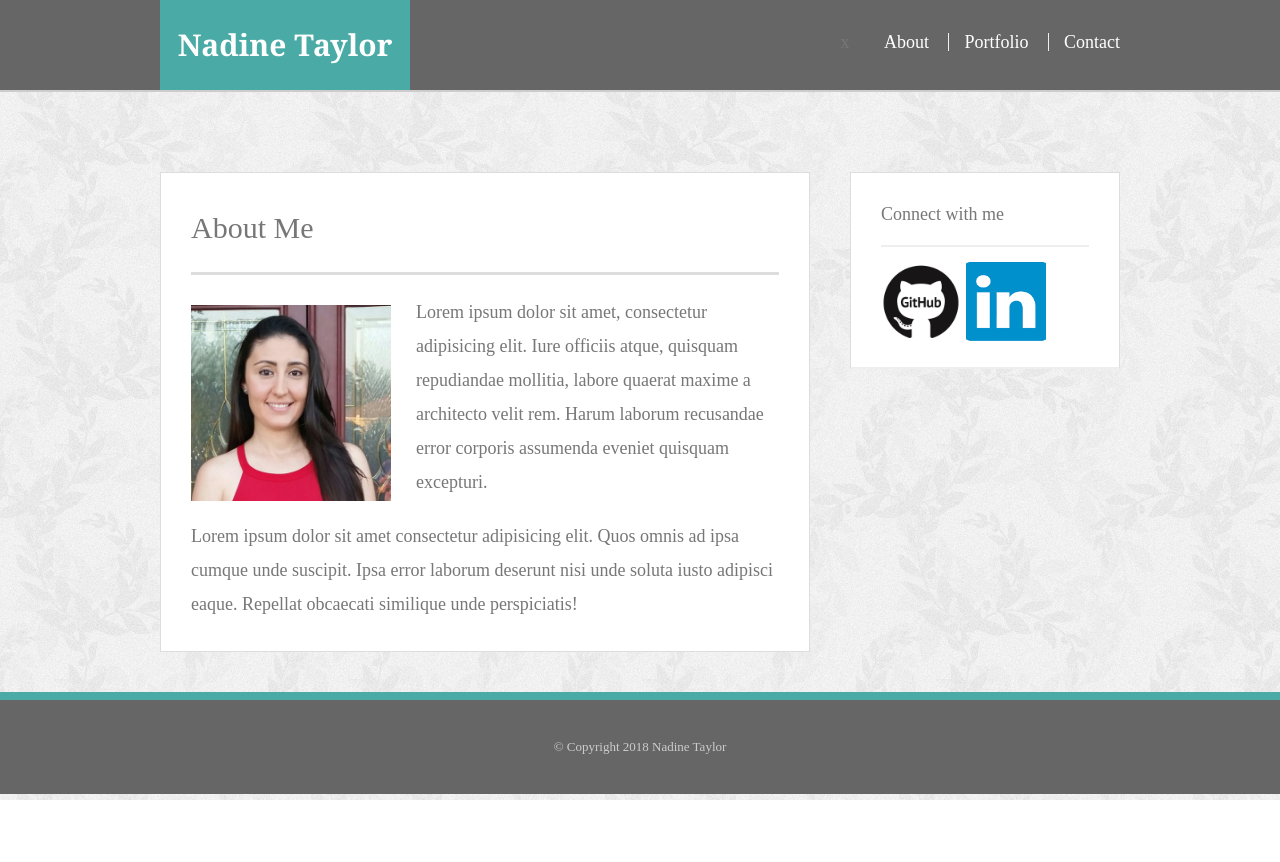
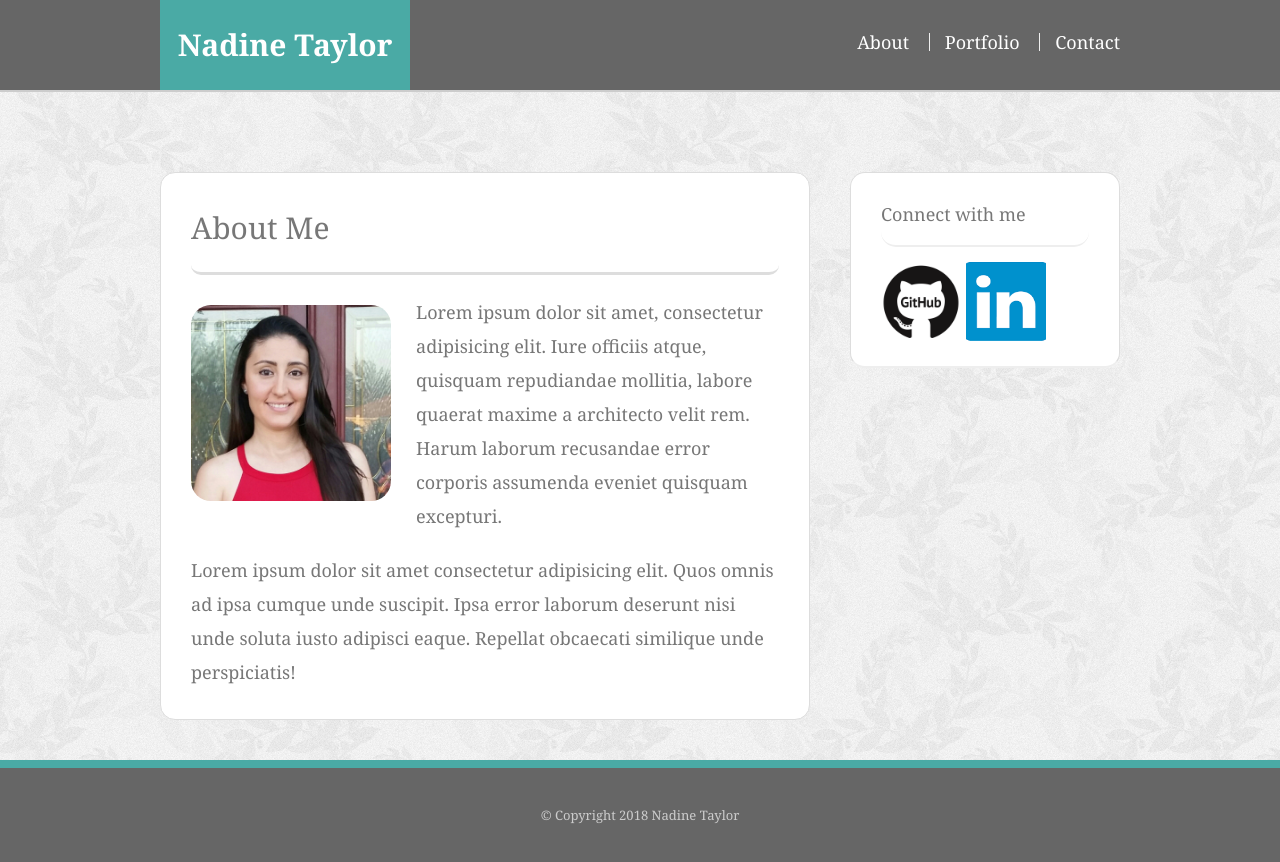
Before and after one commit to Taynadin/Basic-Portfolio, a plain HTML site: page index.html in a window 1280 px wide. Before the commit the page ends 800 px from the top, so only its background shows below. Drawn offline with Linux system fonts and the light colour scheme.

Commit message:
3rd commit

```diff
--- a/assets/css/style.css
+++ b/assets/css/style.css
@@ -6,8 +6,7 @@ body{
     background: url(../../assets/images/xv.png);
     font-size: 18px;
     line-height: 34px;
-    font-family: 'Ariel', Helvetica'
-    sans-serif;
+    font-family: Georgia, 'Times New Roman', Times, serif;
     color: #777;
     margin: 0;
     padding: 0;
@@ -36,6 +35,7 @@ h1 {
     line-height: 49px;
     border-bottom: 3px solid #ddd;
     padding-bottom: 20px;
+    border-radius: 10px;
 }
 h2, h3,{
     font-size: 22px;
@@ -100,6 +100,7 @@ border-left: 0 none;
     width: 650px;
     float: left;
     border: 1px solid #ddd;
+    border-radius: 15px;
 }
 
 .me {
@@ -108,6 +109,7 @@ border-left: 0 none;
     margin-top: 10px;
     float: left;
     margin-right: 25px;
+    border-radius: 20px;
 }
 
 /*sidebar*/
@@ -125,6 +127,7 @@ border-bottom: 2px solid #eee;
 padding-bottom: 20px;
 margin-bottom: 15px;
 line-height: 22px;
+border-radius: 15px;
 }
 
 .social {
@@ -136,6 +139,7 @@ line-height: 22px;
 
 .social:last-child {
     margin-right: 0;
+    border-radius: 50px;
 }
 /*footer*/
 
--- a/index.html
+++ b/index.html
@@ -12,7 +12,7 @@
     <header id="tophead">
         <div class="container">
         <a href="index.html" id="logo">Nadine Taylor</a>
-        <nav>x
+        <nav>
             <a href="index.html"> About</a>
             <a href="portfolio.html">Portfolio</a>
             <a href="contactme.html">Contact</a>
@@ -25,8 +25,7 @@
     <section class="main-container">
        <h1>About Me</h1>
 
-       <img src="assets/images/NGTpic.jpg" height="300" width="300"
-       class="me">
+       <img src="assets/images/NGTpic.jpg" height="300" width="300"class="me">
        <p> Lorem ipsum dolor sit amet, consectetur
            adipisicing elit. Iure officiis atque, quisquam
            repudiandae mollitia, labore quaerat maxime a architecto
```
Also changed, not shown: 1 other file.
